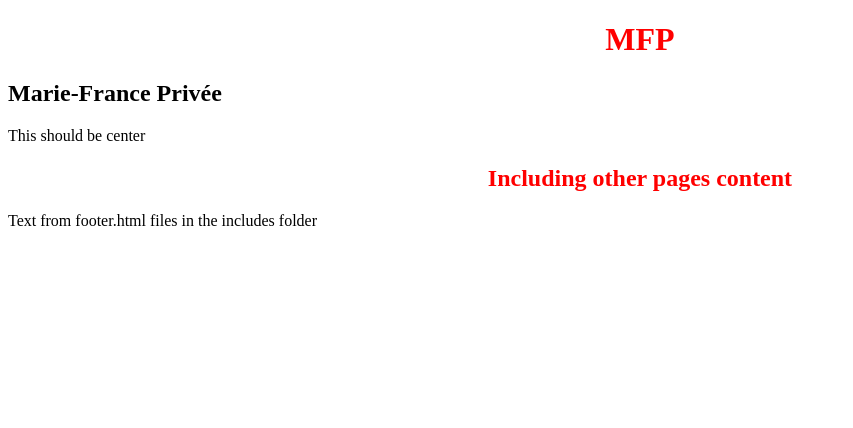
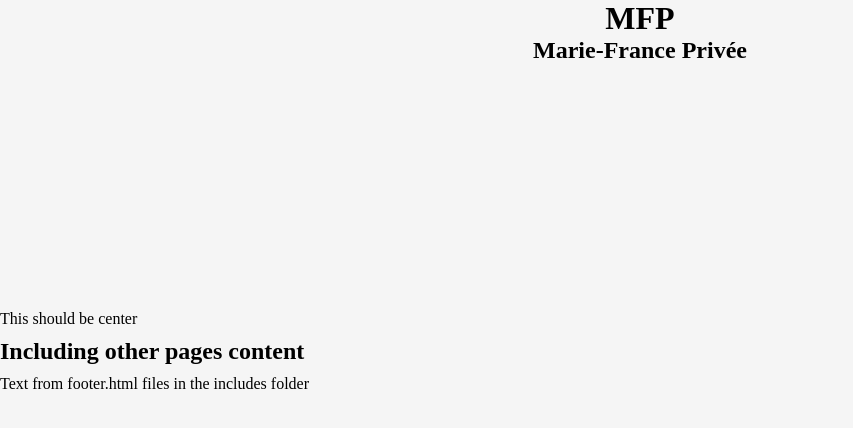
Before and after one commit to graphismatique/mfp, a Jekyll site: the page built from includes.md, in a window 1280 px wide. Shown: the top 428 px of the page, without its empty margins (0-853 px from the left). Built offline with Jekyll 4.4.1, drawn with Linux system fonts in a browser that asks for light colours; our own code applies the rules of GitHub Pages for plain Markdown files.

Commit message:
Update style.scss

```diff
--- a/assets/css/style.scss
+++ b/assets/css/style.scss
@@ -1,3 +1,63 @@
 ---
 ---
-h1  {text-align: center; color: red;}
+* {
+  margin: 0;
+  padding: 0;
+}
+.darkblue {
+  background-color: #26355e; color: white;
+}
+.lightblue {
+  background-color: #a8e2f0;
+}
+.darkgreen {
+  background-color: #4acab1;
+}
+.lightgreen {
+  background-color: #d2f3ec;
+}
+.white {
+  background-color: white;
+}
+body {
+  background-color:whitesmoke;
+}
+.middle {
+  display: flex;
+  justify-content: center;
+  flex-direction: column;
+  text-align: center;
+}
+.flex-grid {
+  display: flex;
+  margin: 10px auto;
+  max-width: 1000px;
+}
+header {
+  text-align: center;
+  flex: 1;
+  height: 300px;
+}
+.col {
+  min-height: 100px;
+  flex: 1;
+  margin: 10px;
+}
+.twoCol {
+  flex: 2;
+  margin: 10px;
+}
+p{
+  margin: 10px 0px;
+}
+footer {
+  text-align: center;
+  flex: 1;
+  height: 200px;
+}
+@media (max-width: 600px) {
+  .flex-grid {
+    display: block;
+    margin: 20px 10px;
+  }
+}
```
